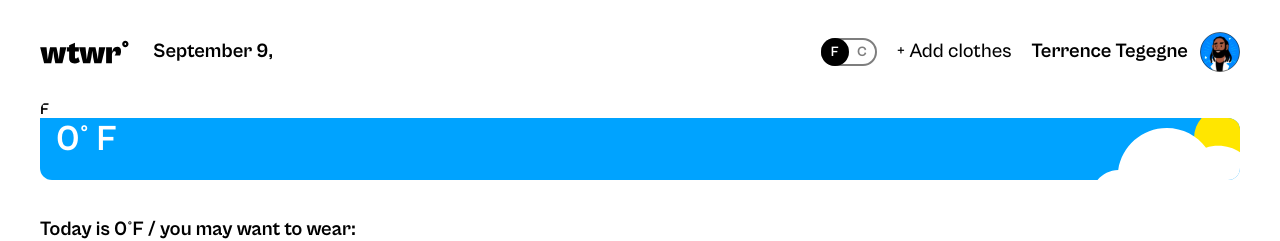
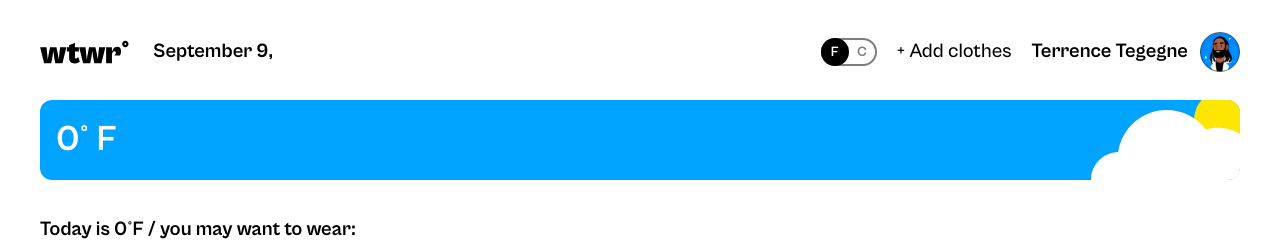
Before and after one commit to Evan-Boodoosingh/se_project_react, a React (Vite) app: page / in a window 1280 px wide. Shown: the top 241 px of the page. Built offline with nearby package versions, Linux system fonts and the light colour scheme; no server answers.

Commit message:
feat: update WeatherCard to display temperature unit from context

```diff
--- a/src/componets/WeatherCard/WeatherCard.jsx
+++ b/src/componets/WeatherCard/WeatherCard.jsx
@@ -10,9 +10,8 @@ function WeatherCard({ weatherData }) {
   const tempUnit = useContext(CurrentTemperatureUnitContext);
 
   return <section className="weather-card">
-    {tempUnit.currentTempUnit}
     <img src={banner} alt="Weather Banner" className="weather-card__banner" />
-    <p className="weather-card__temp">{weatherData.temp}° F</p>
+    <p className="weather-card__temp">{weatherData.temp}° {tempUnit.currentTempUnit}</p>
   </section>;
 }
 
```
